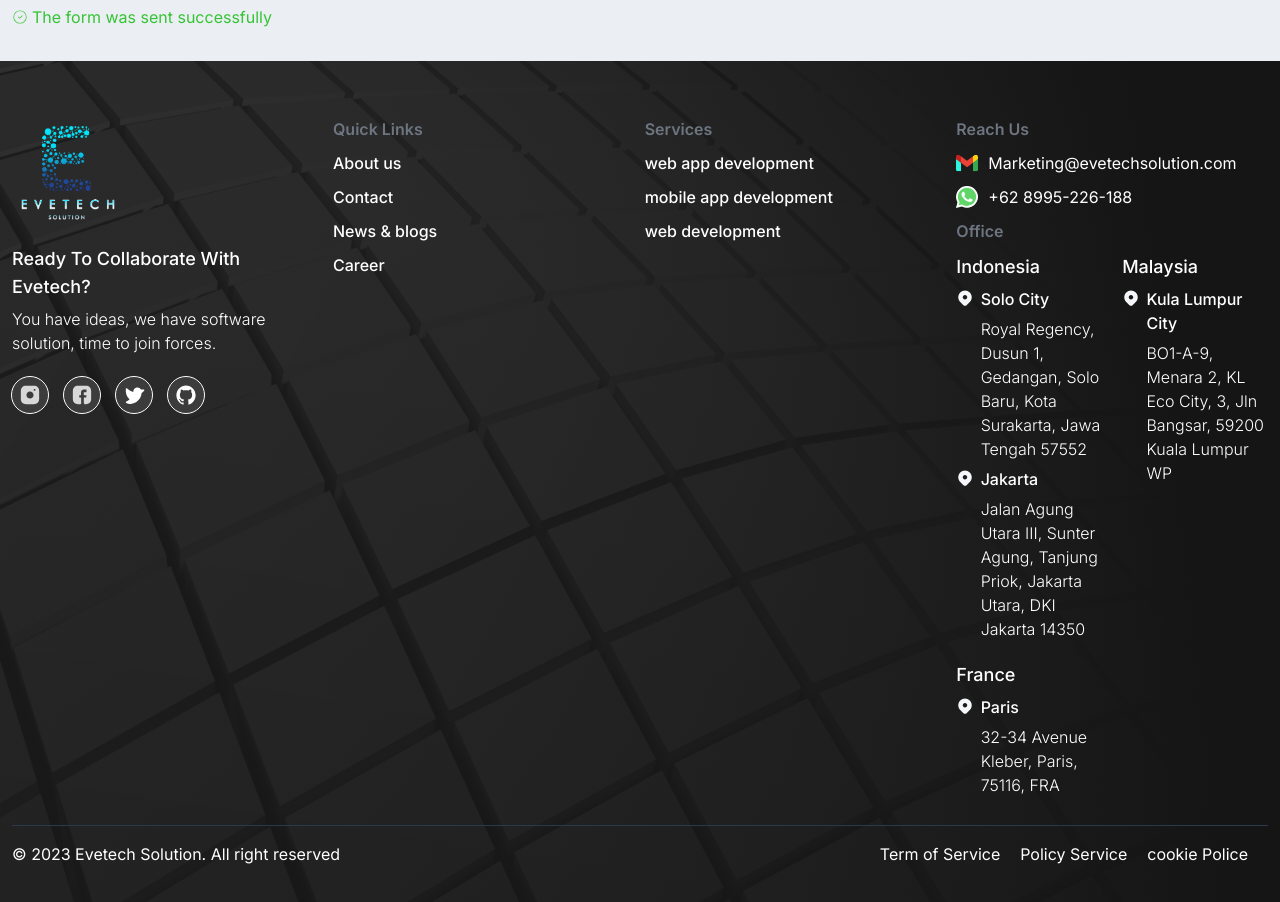
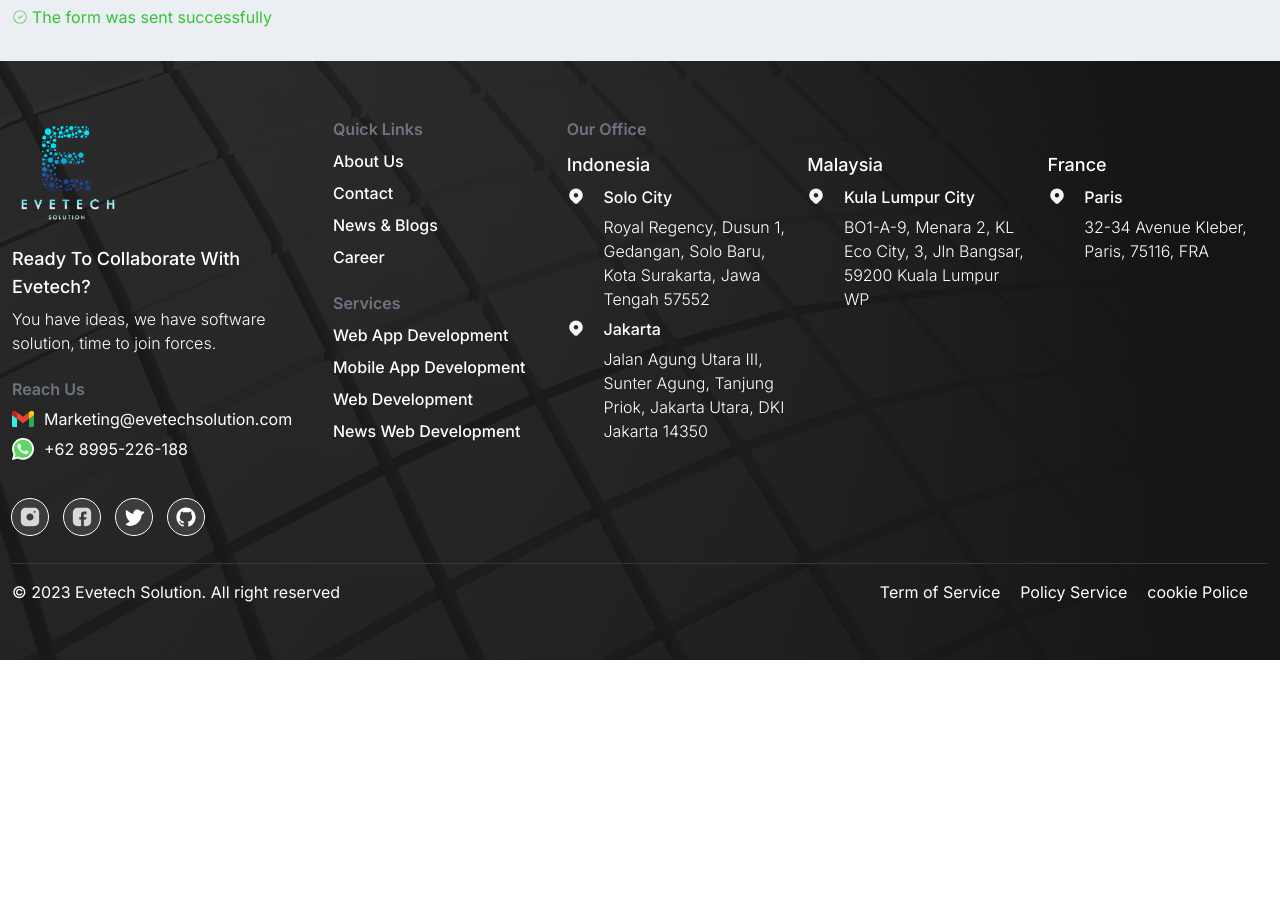
Before and after one commit to Adtyya/evetech-v2, a Next.js app: page /service/news-web-development in a window 1280 px wide. Shown: the part 5271-6173 px from the top of the page. After the commit the page ends 5931 px from the top, so only its background shows below. Built offline with nearby package versions, Linux system fonts and the light colour scheme.

Commit message:
update footer

```diff
--- a/components/footer/footer.jsx
+++ b/components/footer/footer.jsx
@@ -4,6 +4,7 @@ import Input from "../form/input";
 import Heading from "../text/heading";
 import { CiCircleCheck } from "react-icons/ci";
 import Image from "next/image";
+import Link from "next/link";
 
 const socialIcon = [
   {
@@ -47,15 +48,19 @@ const menu = [
     path: [
       {
         name: "web app development",
-        path: "/",
+        path: "/service/web-app-development",
       },
       {
         name: "mobile app development",
-        path: "/",
+        path: "/service/mobile-app-development",
       },
       {
         name: "web development",
-        path: "/",
+        path: "/service/web-development",
+      },
+      {
+        name: "news web development",
+        path: "/service/news-web-development",
       },
     ],
   },
@@ -158,44 +163,7 @@ export default function Footer() {
                   You have ideas, we have software solution, time to join
                   forces.
                 </p>
-                <div className="flex space-x-4 pt-4">
-                  {socialIcon.map((item, idx) => {
-                    return (
-                      <button
-                        key={idx}
-                        className="w-9 h-9 rounded-full bg-eve-footer-btn outline outline-1 outline-white flex items-center justify-center"
-                      >
-                        <Image
-                          src={item.path}
-                          width={22}
-                          height={22}
-                          alt="social-icon"
-                        />
-                      </button>
-                    );
-                  })}
-                </div>
-              </div>
-            </div>
-            <div className="col-auto md:col-span-9">
-              <div className="grid grid-cols-2 md:grid-cols-2 lg:grid-cols-3 gap-y-5 lg:gap-y-0">
-                {menu.map((item, indx) => {
-                  return (
-                    <div key={indx} className="space-y-2.5">
-                      <p className="font-semibold text-eve-p-latest-project">
-                        {item.name}
-                      </p>
-                      {item.path.map((a, b) => {
-                        return (
-                          <p key={b} className="font-medium text-white">
-                            {a.name}
-                          </p>
-                        );
-                      })}
-                    </div>
-                  );
-                })}
-                <div className="space-y-2.5 col-span-2 lg:col-auto">
+                <div className="space-y-1.5 py-4">
                   <p className="font-semibold text-eve-p-latest-project">
                     Reach Us
                   </p>
@@ -224,10 +192,56 @@ export default function Footer() {
                     ></object>
                     <p>+62 8995-226-188</p>
                   </a>
-                  <p className="font-semibold text-eve-p-latest-project pt-2.5 md:pt-0">
-                    Office
+                </div>
+                <div className="flex space-x-4 pt-4">
+                  {socialIcon.map((item, idx) => {
+                    return (
+                      <button
+                        key={idx}
+                        className="w-9 h-9 rounded-full bg-eve-footer-btn outline outline-1 outline-white flex items-center justify-center"
+                      >
+                        <Image
+                          src={item.path}
+                          width={22}
+                          height={22}
+                          alt="social-icon"
+                        />
+                      </button>
+                    );
+                  })}
+                </div>
+              </div>
+            </div>
+            <div className="col-auto md:col-span-9">
+              <div className="grid grid-cols-2 lg:grid-cols-12 gap-y-5 lg:gap-y-0">
+                <div className="col-span-2 lg:col-span-3 grid grid-cols-2 lg:grid-cols-1">
+                  {menu.map((item, indx) => {
+                    return (
+                      <div
+                        key={indx}
+                        className="space-y-2.5 col-auto lg:col-span-3 mb-3.5"
+                      >
+                        <p className="font-semibold text-eve-p-latest-project">
+                          {item.name}
+                        </p>
+                        {item.path.map((a, b) => {
+                          return (
+                            <Link key={b} href={a.path}>
+                              <p className="font-medium text-white capitalize my-2">
+                                {a.name}
+                              </p>
+                            </Link>
+                          );
+                        })}
+                      </div>
+                    );
+                  })}
+                </div>
+                <div className="space-y-2.5 col-span-2 lg:col-span-9">
+                  <p className="font-semibold text-eve-p-latest-project">
+                    Our Office
                   </p>
-                  <div className="grid grid-cols-1 md:grid-cols-2 gap-5">
+                  <div className="grid grid-cols-1 md:grid-cols-2 lg:grid-cols-3 gap-5">
                     {officeLocation.map((item, idx) => {
                       return (
                         <div key={idx}>
```
